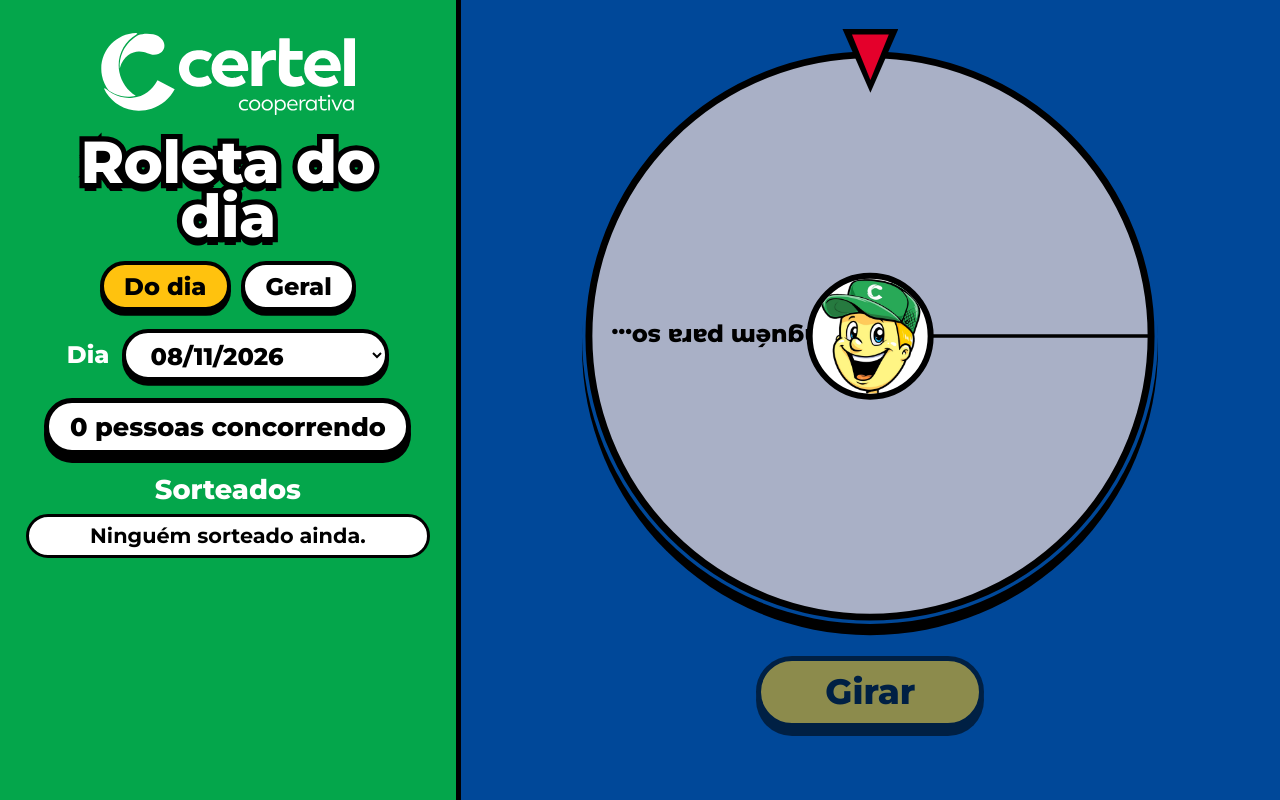
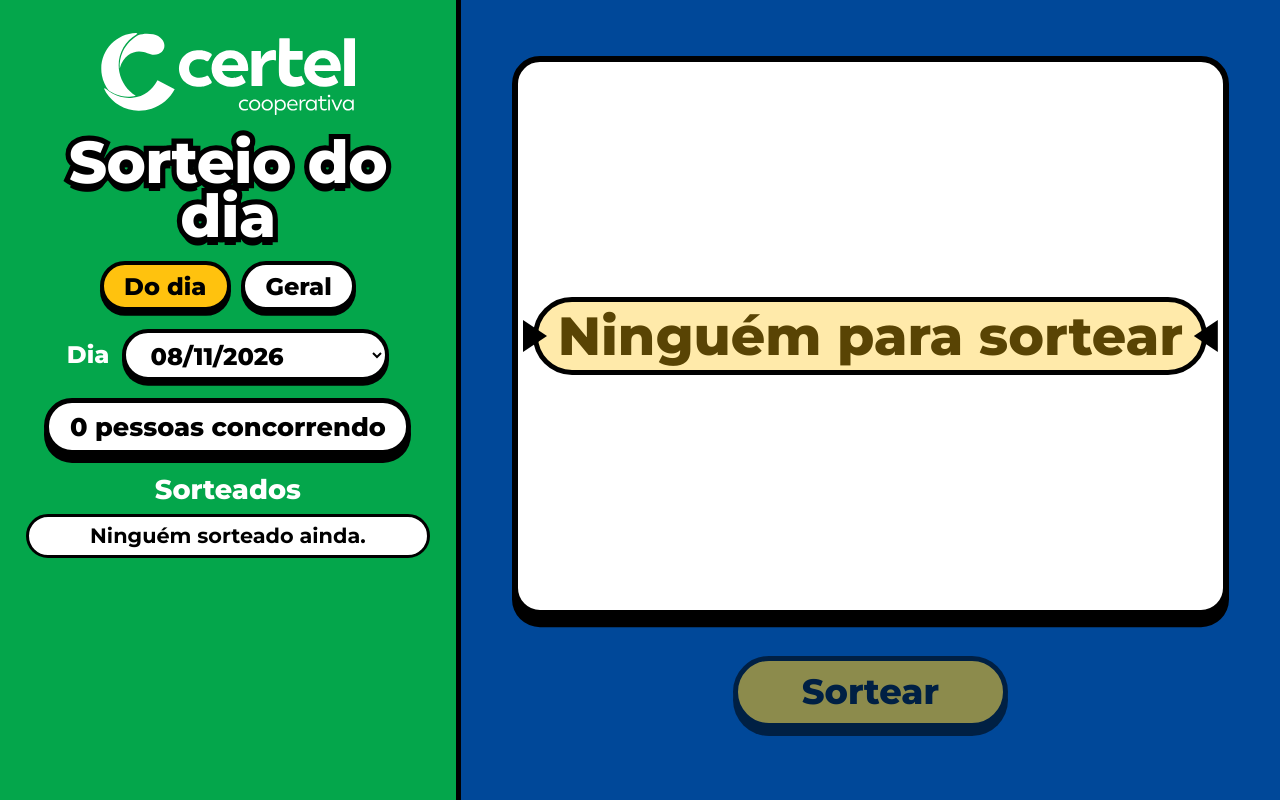
Before and after one commit to lucas-eduardo-abreu/certel-game, a Django app: page /roleta/ in a window 1280 px wide. Run offline with Django 5.2, Linux system fonts and the light colour scheme; the visitor is signed in with stand-in values (Sample User, id 1); data comes from the database, SQL or seed files in the repository; data that the repository does not hold is empty.

Commit message:
Ranking top 5, sorteio com nomes na vertical e opção de top N no geral
- Ranking mostra o top 5 (padrão novo e migração da configuração atual),
  com linhas maiores no telão.
- Sorteio troca a roda por uma janela onde os nomes passam na vertical e
  param no vencedor; telas renomeadas de "Roleta" para "Sorteio".
- Configuração "sorteio geral só entre o top": 0 = todos, N = só o top N
  do ranking concorre no sorteio geral.
- Comando limpar_dados: apaga jogadores, partidas e sorteios, com
  confirmação pelo nome do banco.

Co-Authored-By: Claude Opus 5.5 <noreply@anthropic.com>

```diff
--- a/jogo/api.py
+++ b/jogo/api.py
@@ -229,6 +229,12 @@ class RoletaView(APIView):
                 "dia": dia.isoformat() if dia else None,
                 "dias": [d.isoformat() for d in services.dias_com_partidas()],
                 "total": participantes.count(),
+                # Sorteio geral limitado ao top N do ranking (0 = todos).
+                "somente_top": (
+                    ConfiguracaoJogo.carregar().sorteio_geral_top
+                    if tipo == Sorteio.Tipo.GERAL
+                    else 0
+                ),
                 "nomes": nomes,
                 "sorteios": [_sorteio_json(s) for s in services.sorteios_realizados(tipo, dia)],
             }
--- a/jogo/static/jogo/css/roleta.css
+++ b/jogo/static/jogo/css/roleta.css
@@ -1,5 +1,5 @@
-/* Roleta de sorteio. Usa a mesma moldura do telão do ranking (ranking.css):
-   marca à esquerda, roda à direita. */
+/* Sorteio. Usa a mesma moldura do telão do ranking (ranking.css):
+   marca à esquerda, janela com os nomes à direita. */
 
 .roleta-marca {
   grid-template-rows: auto auto auto auto 1fr;
@@ -117,7 +117,7 @@
   font-size: 2vh;
 }
 
-/* Palco da roda */
+/* Palco do sorteio */
 .roleta-palco {
   display: grid;
   grid-template-rows: 1fr auto auto;
@@ -129,52 +129,97 @@
   background: radial-gradient(circle at 50% 40%, var(--azul) 0, var(--azul-escuro) 75%);
 }
 
-.roleta-roda {
+/* Janela do sorteio: 7 nomes visíveis, o do meio fica sob a mira amarela.
+   A faixa tem 8 linhas (uma a mais para o nome que está entrando). */
+.sorteio-janela {
   position: relative;
-  width: min(72vh, 56vw);
-  aspect-ratio: 1;
-}
-
-.roleta-roda canvas {
-  display: block;
-  width: 100%;
-  height: 100%;
-  border-radius: 50%;
+  width: min(110vh, 56vw);
+  height: min(70vh, 60vw);
+  overflow: hidden;
+  border: 0.8vh solid var(--preto);
+  border-radius: var(--raio);
+  background: var(--branco);
   box-shadow: 0 1.4vh 0 var(--preto);
 }
 
-/* Ponteiro no topo, apontando para baixo: triângulo preto com miolo vermelho. */
-.roleta-ponteiro {
+.sorteio-faixa {
   position: absolute;
-  top: -2.4vh;
-  left: 50%;
-  width: 7vh;
-  height: 8vh;
-  transform: translateX(-50%);
-  background: var(--preto);
-  clip-path: polygon(0 0, 100% 0, 50% 100%);
+  inset: 0 0 auto;
+  height: calc(100% * 8 / 7);
+  display: grid;
+  grid-template-rows: repeat(8, 1fr);
+  margin: 0;
+  padding: 0;
+  list-style: none;
+  will-change: transform;
+  -webkit-mask-image: linear-gradient(transparent 0, #000 22%, #000 66%, transparent 88%);
+  mask-image: linear-gradient(transparent 0, #000 22%, #000 66%, transparent 88%);
 }
 
-.roleta-ponteiro::after {
+.sorteio-faixa li {
+  display: grid;
+  place-items: center;
+  padding: 0 3vw;
+  overflow: hidden;
+  color: #5b647c;
+  font-size: min(5vh, 3vw);
+  font-weight: 800;
+  line-height: 1;
+  white-space: nowrap;
+  text-overflow: ellipsis;
+}
+
+.sorteio-faixa li.centro {
+  color: var(--preto);
+  font-size: min(7vh, 4.2vw);
+}
+
+/* Passando rápido: um leve borrão de movimento. */
+.sorteio-janela.rapido .sorteio-faixa li {
+  filter: blur(0.15vh);
+}
+
+.sorteio-mira {
+  position: absolute;
+  left: 1.2vw;
+  right: 1.2vw;
+  top: calc(100% * 3 / 7);
+  height: calc(100% / 7);
+  border: 0.7vh solid var(--preto);
+  border-radius: 999px;
+  background: rgba(255, 194, 14, 0.35);
+  pointer-events: none;
+}
+
+/* Setas pretas dos dois lados da mira. */
+.sorteio-mira::before,
+.sorteio-mira::after {
   content: "";
   position: absolute;
-  inset: 0.7vh 1.2vh 1.6vh;
-  background: var(--perigo);
-  clip-path: polygon(0 0, 100% 0, 50% 100%);
+  top: 50%;
+  width: 3vh;
+  height: 4vh;
+  transform: translateY(-50%);
+  background: var(--preto);
 }
 
-.roleta-centro {
-  position: absolute;
-  left: 50%;
-  top: 50%;
-  width: 22%;
-  aspect-ratio: 1;
-  transform: translate(-50%, -50%);
-  border: 0.8vh solid var(--preto);
-  border-radius: 50%;
-  background: var(--branco);
-  object-fit: contain;
-  pointer-events: none;
+.sorteio-mira::before {
+  left: -1.2vw;
+  clip-path: polygon(0 0, 100% 50%, 0 100%);
+}
+
+.sorteio-mira::after {
+  right: -1.2vw;
+  clip-path: polygon(100% 0, 0 50%, 100% 100%);
+}
+
+.sorteio-janela.parou .sorteio-mira {
+  background: var(--amarelo);
+  animation: sorteio-piscar 0.5s ease-in-out 3;
+}
+
+@keyframes sorteio-piscar {
+  50% { background: rgba(255, 194, 14, 0.35); }
 }
 
 .roleta-girar {
@@ -240,10 +285,10 @@
 @media (orientation: portrait) {
   .roleta-marca .telao-topo .logo-certel { width: 20vh; }
   .roleta-ganhadores { display: none; }
-  .roleta-roda { width: min(46vh, 88vw); }
+  .sorteio-janela { width: 88vw; height: min(48vh, 110vw); }
 }
 
-/* Celular e tablet pequeno: roda em cima, controles e sorteados embaixo, com
+/* Celular e tablet pequeno: janela em cima, controles e sorteados embaixo, com
    rolagem. A moldura geral (menu, rolagem) vem de ranking.css. */
 @media (max-width: 820px), (max-height: 500px) {
   .roleta-marca {
@@ -295,11 +340,17 @@
     padding: 36px 16px 16px;
   }
 
-  .roleta-roda { width: min(88vw, 420px, 70vh); }
-  .roleta-roda canvas { box-shadow: 0 8px 0 var(--preto); }
-  .roleta-ponteiro { top: -18px; width: 44px; height: 50px; }
-  .roleta-ponteiro::after { inset: 5px 8px 11px; }
-  .roleta-centro { border-width: 5px; }
+  .sorteio-janela {
+    width: min(100%, 520px);
+    height: min(60vh, 380px);
+    border-width: 5px;
+    box-shadow: 0 8px 0 var(--preto);
+  }
+  .sorteio-faixa li { padding: 0 24px; font-size: 18px; }
+  .sorteio-faixa li.centro { font-size: 24px; }
+  .sorteio-mira { left: 10px; right: 10px; border-width: 4px; }
+  .sorteio-mira::before { left: -10px; width: 14px; height: 20px; }
+  .sorteio-mira::after { right: -10px; width: 14px; height: 20px; }
 
   .roleta-girar { min-height: 64px; padding: 0 40px; font-size: 28px; }
   .roleta-erro { min-height: 0; font-size: 16px; }
@@ -312,10 +363,9 @@
   .roleta-resultado .botao { min-height: 60px; font-size: 26px; }
 }
 
-/* Celular deitado: roda menor para caber junto com o botão Girar. */
+/* Celular deitado: janela mais baixa para caber junto com o botão Sortear. */
 @media (max-height: 500px) {
   .roleta-palco { padding-top: 26px; gap: 10px; }
-  .roleta-roda { width: min(88vw, 52vh); }
-  .roleta-ponteiro { top: -14px; width: 34px; height: 40px; }
+  .sorteio-janela { height: 58vh; }
   .roleta-girar { min-height: 52px; font-size: 24px; }
 }
--- a/jogo/static/jogo/js/roleta.js
+++ b/jogo/static/jogo/js/roleta.js
@@ -1,7 +1,8 @@
-/* Roleta de sorteio do telão.
-   O vencedor é sorteado no servidor (POST /api/roleta/); a tela só gira a roda
-   até o nome que veio na resposta. Tipos: "diario" (quem jogou no dia escolhido)
-   e "geral" (todos). Quem já foi sorteado não entra de novo no mesmo sorteio. */
+/* Sorteio do telão: os nomes passam na vertical e param no vencedor.
+   O vencedor é sorteado no servidor (POST /api/roleta/); a tela só anima a
+   faixa até o nome que veio na resposta. Tipos: "diario" (quem jogou no dia
+   escolhido) e "geral" (todos). Quem já foi sorteado não entra de novo no
+   mesmo sorteio. */
 (function () {
   'use strict';
 
@@ -11,24 +12,19 @@
   var csrf = meta ? meta.content : '';
 
   var ATUALIZAR_MS = 15000;
-  var MIN_FATIAS = 8;
-  var GIRO_LIVRE_MS = 1200;          // giro mínimo antes de começar a frear
-  var VELOCIDADE = 2.2 * 2 * Math.PI; // rad/s no giro livre
-  var VOLTAS_FREANDO = 4;
-  var CORES = [
-    { fundo: '#04a64b', texto: '#ffffff' },
-    { fundo: '#004899', texto: '#ffffff' },
-    { fundo: '#ffc20e', texto: '#000000' },
-    { fundo: '#ffffff', texto: '#000000' }
-  ];
+  var LINHAS = 7;              // nomes visíveis na janela (ímpar)
+  var CENTRO = (LINHAS - 1) / 2;
+  var GIRO_LIVRE_MS = 1500;    // tempo mínimo passando rápido antes de frear
+  var VELOCIDADE = 16;         // nomes por segundo no giro livre
+  var LINHAS_FREANDO = 30;     // quantos nomes ainda passam enquanto freia
 
-  var canvas = $('#roleta-canvas');
-  var ctx = canvas.getContext('2d');
+  var janela = $('#sorteio-janela');
+  var faixa = $('#sorteio-faixa');
   var estado = {
     tipo: dados.tipo,
     dia: null, // sem dia, o servidor usa hoje (fuso do evento)
-    fatias: [],
-    angulo: 0,
+    nomes: [],
+    pos: 0,    // qual nome está no topo da janela (a fração é quanto já subiu)
     girando: false
   };
 
@@ -38,6 +34,8 @@
     if (texto !== undefined) { el.textContent = texto; }
     return el;
   }
+
+  function modulo(a, n) { return ((a % n) + n) % n; }
 
   function diaFormatado(iso) {
     var p = iso.split('-');
@@ -66,68 +64,36 @@
     });
   }
 
-  /* ---------------- Desenho da roda ---------------- */
+  /* ---------------- Faixa de nomes ----------------
+     Uma faixa "infinita": só existem LINHAS + 1 elementos, e a cada quadro
+     eles recebem os nomes a partir de `estado.pos`. O nome da linha CENTRO
+     é o que fica sob a mira. */
 
-  function ajustarCanvas() {
-    var lado = canvas.getBoundingClientRect().width;
-    var escala = window.devicePixelRatio || 1;
-    canvas.width = Math.round(lado * escala);
-    canvas.height = Math.round(lado * escala);
-    desenhar();
+  function montarLinhas() {
+    faixa.textContent = '';
+    for (var i = 0; i <= LINHAS; i++) { faixa.appendChild(elemento('li')); }
   }
 
   function desenhar() {
-    var tamanho = canvas.width;
-    var raio = tamanho / 2;
-    var borda = Math.max(4, tamanho * 0.012);
-    ctx.clearRect(0, 0, tamanho, tamanho);
-    ctx.save();
-    ctx.translate(raio, raio);
-
-    var fatias = estado.fatias.length ? estado.fatias : ['Ninguém para sortear'];
-    var passo = 2 * Math.PI / fatias.length;
-    var r = raio - borda;
-    var fonte = Math.max(12, Math.min(r * 0.085, r * passo * 0.42));
-    ctx.font = '800 ' + fonte + 'px Boston, Montserrat, "Segoe UI", Arial, sans-serif';
-    ctx.textBaseline = 'middle';
-    ctx.textAlign = 'right';
-
-    fatias.forEach(function (nome, i) {
-      var inicio = estado.angulo + i * passo;
-      var cor = estado.fatias.length ? CORES[i % CORES.length] : { fundo: '#a9b0c6', texto: '#000000' };
-      // Com número ímpar de fatias, evita duas fatias da mesma cor lado a lado.
-      if (estado.fatias.length && i === fatias.length - 1 && i % CORES.length === 0) { cor = CORES[2]; }
-      ctx.beginPath();
-      ctx.moveTo(0, 0);
-      ctx.arc(0, 0, r, inicio, inicio + passo);
-      ctx.closePath();
-      ctx.fillStyle = cor.fundo;
-      ctx.fill();
-      ctx.lineWidth = borda * 0.5;
-      ctx.strokeStyle = '#000000';
-      ctx.stroke();
-
-      ctx.save();
-      ctx.rotate(inicio + passo / 2);
-      ctx.fillStyle = cor.texto;
-      var texto = nome.length > 16 ? nome.slice(0, 15) + '…' : nome;
-      ctx.fillText(texto, r * 0.92, 0);
-      ctx.restore();
-    });
-
-    ctx.beginPath();
-    ctx.arc(0, 0, r, 0, 2 * Math.PI);
-    ctx.lineWidth = borda;
-    ctx.strokeStyle = '#000000';
-    ctx.stroke();
-    ctx.restore();
+    var linhas = faixa.children;
+    var nomes = estado.nomes;
+    var base = Math.floor(estado.pos);
+    var fracao = estado.pos - base;
+    var noMeio = CENTRO + (fracao >= 0.5 ? 1 : 0);
+    for (var i = 0; i < linhas.length; i++) {
+      var texto = '';
+      if (nomes.length) { texto = nomes[modulo(base + i, nomes.length)]; }
+      else if (i === CENTRO) { texto = 'Ninguém para sortear'; }
+      linhas[i].textContent = texto;
+      linhas[i].classList.toggle('centro', i === noMeio);
+    }
+    // Cada linha ocupa 1/(LINHAS + 1) da altura da faixa.
+    faixa.style.transform = 'translateY(' + (-fracao * 100 / (LINHAS + 1)) + '%)';
   }
 
-  /* Monta as fatias: repete os nomes até um mínimo, para a roda não ficar vazia. */
-  function montarFatias(nomes) {
-    var fatias = nomes.slice();
-    while (fatias.length && fatias.length < MIN_FATIAS) { fatias = fatias.concat(nomes); }
-    estado.fatias = fatias.slice(0, Math.max(MIN_FATIAS, nomes.length));
+  function montarNomes(nomes) {
+    estado.nomes = nomes.slice();
+    estado.pos = estado.nomes.length ? modulo(Math.round(estado.pos), estado.nomes.length) : 0;
     desenhar();
   }
 
@@ -172,15 +138,17 @@
     estado.dia = corpo.dia;
     if (corpo.tipo === 'diario') { desenharDias(corpo.dias); }
     var total = corpo.total;
-    $('#roleta-total').textContent = total === 1
+    var texto = total === 1
       ? '1 pessoa concorrendo'
       : total.toLocaleString('pt-BR') + ' pessoas concorrendo';
+    if (corpo.somente_top) { texto += ' · top ' + corpo.somente_top + ' do ranking'; }
+    $('#roleta-total').textContent = texto;
     desenharGanhadores(corpo.sorteios);
-    montarFatias(corpo.nomes);
+    montarNomes(corpo.nomes);
     $('#roleta-girar').disabled = !total;
   }
 
-  /* Não redesenha durante o giro nem com o vencedor na tela (a roda fica parada nele). */
+  /* Não redesenha durante o sorteio nem com o vencedor na tela (a faixa fica parada nele). */
   function ocupado() {
     return estado.girando || !$('#roleta-resultado').hidden;
   }
@@ -192,7 +160,7 @@
       .catch(function (erro) { $('#roleta-erro').textContent = erro.message; });
   }
 
-  /* ---------------- Giro ---------------- */
+  /* ---------------- Sorteio ---------------- */
 
   function animar(passo) {
     return new Promise(function (resolver) {
@@ -208,37 +176,34 @@
     });
   }
 
-  /* Ângulo final para que o meio da fatia `indice` pare sob o ponteiro (topo). */
-  function anguloAlvo(indice) {
-    var passo = 2 * Math.PI / estado.fatias.length;
-    var folga = (Math.random() - 0.5) * passo * 0.6;
-    var alvo = -Math.PI / 2 - (indice + 0.5) * passo + folga;
-    var minimo = estado.angulo + VOLTAS_FREANDO * 2 * Math.PI;
-    while (alvo < minimo) { alvo += 2 * Math.PI; }
-    return alvo;
+  /* Posição final (inteira) que deixa o nome `indice` sob a mira. */
+  function posicaoAlvo(indice) {
+    var alvo = Math.ceil(estado.pos + LINHAS_FREANDO);
+    return alvo + modulo(indice - CENTRO - alvo, estado.nomes.length);
   }
 
   /* Freia da velocidade atual até `alvo` com ease-out cúbico (a derivada inicial casa com o giro livre). */
   function frearAte(alvo) {
-    var inicio = estado.angulo;
+    var inicio = estado.pos;
     var distancia = alvo - inicio;
     var duracao = 3 * distancia / VELOCIDADE;
     var t0 = null;
     return animar(function (agora) {
       if (t0 === null) { t0 = agora; }
       var t = Math.min(1, (agora - t0) / 1000 / duracao);
-      estado.angulo = inicio + distancia * (1 - Math.pow(1 - t, 3));
+      estado.pos = inicio + distancia * (1 - Math.pow(1 - t, 3));
+      janela.classList.toggle('rapido', t < 0.45);
       return t < 1;
     });
   }
 
-  /* Coloca o vencedor em uma fatia (se já estiver na roda, usa uma das dele). */
-  function fatiaDoVencedor(nome) {
+  /* Garante o vencedor na faixa (a lista é uma amostra) e devolve a posição dele. */
+  function indiceDoVencedor(nome) {
     var indices = [];
-    estado.fatias.forEach(function (n, i) { if (n === nome) { indices.push(i); } });
+    estado.nomes.forEach(function (n, i) { if (n === nome) { indices.push(i); } });
     if (indices.length) { return indices[Math.floor(Math.random() * indices.length)]; }
-    var indice = Math.floor(Math.random() * estado.fatias.length);
-    estado.fatias[indice] = nome;
+    var indice = Math.floor(Math.random() * estado.nomes.length);
+    estado.nomes[indice] = nome;
     return indice;
   }
 
@@ -251,20 +216,22 @@
     $('#roleta-resultado-fechar').focus();
   }
 
-  // No celular a página rola: traz a roda inteira para a tela antes de girar.
-  function mostrarRoda() {
-    var caixa = $('.roleta-roda').getBoundingClientRect();
+  // No celular a página rola: traz a janela inteira para a tela antes de sortear.
+  function mostrarJanela() {
+    var caixa = janela.getBoundingClientRect();
     if (caixa.top < 0 || caixa.bottom > window.innerHeight) {
-      $('.roleta-roda').scrollIntoView({ block: 'center', behavior: 'smooth' });
+      janela.scrollIntoView({ block: 'center', behavior: 'smooth' });
     }
   }
 
-  function girar() {
-    if (estado.girando || !estado.fatias.length) { return; }
+  function sortear() {
+    if (estado.girando || !estado.nomes.length) { return; }
     estado.girando = true;
     $('#roleta-girar').disabled = true;
     $('#roleta-erro').textContent = '';
-    mostrarRoda();
+    janela.classList.remove('parou');
+    janela.classList.add('rapido');
+    mostrarJanela();
 
     var resposta = null;
     var inicio = performance.now();
@@ -273,22 +240,25 @@
       body: JSON.stringify({ tipo: estado.tipo, dia: estado.dia })
     }).then(function (corpo) { resposta = { ok: corpo.sorteio }; }, function (erro) { resposta = { erro: erro }; });
 
-    // Gira livre até o servidor responder (e por um tempo mínimo).
+    // Os nomes passam rápido até o servidor responder (e por um tempo mínimo).
     animar(function (agora, dt) {
-      estado.angulo += VELOCIDADE * dt;
+      estado.pos += VELOCIDADE * dt;
       return !(resposta && agora - inicio >= GIRO_LIVRE_MS);
     })
       .then(function () { return pedido; })
       .then(function () {
         if (resposta.erro) {
           $('#roleta-erro').textContent = resposta.erro.message;
-          return frearAte(estado.angulo + 2 * Math.PI);
+          return frearAte(Math.ceil(estado.pos + 6));
         }
-        var indice = fatiaDoVencedor(resposta.ok.nome_curto);
-        return frearAte(anguloAlvo(indice)).then(function () { mostrarVencedor(resposta.ok); });
+        var indice = indiceDoVencedor(resposta.ok.nome_curto);
+        return frearAte(posicaoAlvo(indice)).then(function () {
+          janela.classList.add('parou');
+          mostrarVencedor(resposta.ok);
+        });
       })
       .then(function () {
-        estado.angulo %= 2 * Math.PI;
+        janela.classList.remove('rapido');
         estado.girando = false;
         $('#roleta-girar').disabled = false;
         return atualizar();
@@ -298,7 +268,7 @@
   /* ---------------- Ligações ---------------- */
 
   function iniciar() {
-    var titulos = { diario: 'Roleta do dia', geral: 'Roleta geral' };
+    var titulos = { diario: 'Sorteio do dia', geral: 'Sorteio geral' };
     $('#roleta-titulo').textContent = titulos[estado.tipo];
     document.title = titulos[estado.tipo] + ' — ' + document.title.split(' — ').pop();
     $('#roleta-dia-campo').hidden = estado.tipo !== 'diario';
@@ -317,15 +287,16 @@
       estado.dia = evento.target.value;
       atualizar();
     });
-    $('#roleta-girar').addEventListener('click', girar);
+    $('#roleta-girar').addEventListener('click', sortear);
     $('#roleta-resultado-fechar').addEventListener('click', function () {
       $('#roleta-resultado').hidden = true;
+      janela.classList.remove('parou');
       $('#roleta-girar').focus();
       atualizar();
     });
 
-    window.addEventListener('resize', ajustarCanvas);
-    ajustarCanvas();
+    montarLinhas();
+    desenhar();
     atualizar();
     setInterval(atualizar, ATUALIZAR_MS);
   }
--- a/jogo/templates/jogo/partes/navegacao_telao.html
+++ b/jogo/templates/jogo/partes/navegacao_telao.html
@@ -1,8 +1,8 @@
 {# Menu do telão: aparece ao mexer o mouse e some sozinho (telao.js). #}
 <nav class="telao-nav" id="telao-nav" aria-label="Telas do telão">
   <a href="{% url 'jogo:ranking' %}"{% if request.resolver_match.url_name == 'ranking' %} aria-current="page"{% endif %}>Ranking</a>
-  <a href="{% url 'jogo:roleta' %}"{% if request.resolver_match.url_name == 'roleta' and tipo == 'diario' %} aria-current="page"{% endif %}>Roleta do dia</a>
-  <a href="{% url 'jogo:roleta' %}?tipo=geral"{% if request.resolver_match.url_name == 'roleta' and tipo == 'geral' %} aria-current="page"{% endif %}>Roleta geral</a>
+  <a href="{% url 'jogo:roleta' %}"{% if request.resolver_match.url_name == 'roleta' and tipo == 'diario' %} aria-current="page"{% endif %}>Sorteio do dia</a>
+  <a href="{% url 'jogo:roleta' %}?tipo=geral"{% if request.resolver_match.url_name == 'roleta' and tipo == 'geral' %} aria-current="page"{% endif %}>Sorteio geral</a>
   {% if user.is_staff %}<a href="{% url 'admin:index' %}">Admin</a>{% endif %}
   <form method="post" action="{% url 'jogo:sair' %}">{% csrf_token %}<button type="submit">Sair</button></form>
 </nav>
--- a/jogo/templates/jogo/roleta.html
+++ b/jogo/templates/jogo/roleta.html
@@ -1,6 +1,6 @@
 {% extends "jogo/base.html" %}
 {% load static %}
-{% block titulo %}Roleta — {{ titulo }}{% endblock %}
+{% block titulo %}Sorteio — {{ titulo }}{% endblock %}
 {% block estilos %}
   <meta name="csrf-token" content="{{ csrf_token }}">
   <link rel="stylesheet" href="{% static 'jogo/css/ranking.css' %}">
@@ -12,7 +12,7 @@
   <aside class="telao-marca roleta-marca">
     <div class="telao-topo">
       <img class="logo-certel" src="{% static 'jogo/img/logo_certel_branco.svg' %}" alt="Certel Cooperativa">
-      <h1 class="titulo-traco" id="roleta-titulo">Roleta</h1>
+      <h1 class="titulo-traco" id="roleta-titulo">Sorteio</h1>
     </div>
     <div class="roleta-abas" role="tablist" aria-label="Tipo de sorteio">
       <button type="button" role="tab" data-tipo="diario">Do dia</button>
@@ -29,12 +29,11 @@
     </section>
   </aside>
   <section class="roleta-palco">
-    <div class="roleta-roda">
-      <canvas id="roleta-canvas" aria-label="Roleta com os nomes dos participantes" role="img"></canvas>
-      <div class="roleta-ponteiro" aria-hidden="true"></div>
-      <img class="roleta-centro" src="{% static 'jogo/img/mascote_cabeca.png' %}" alt="">
+    <div class="sorteio-janela" id="sorteio-janela" role="img" aria-label="Nomes dos participantes passando">
+      <ul class="sorteio-faixa" id="sorteio-faixa" aria-hidden="true"></ul>
+      <div class="sorteio-mira" aria-hidden="true"></div>
     </div>
-    <button class="botao roleta-girar" type="button" id="roleta-girar">Girar</button>
+    <button class="botao roleta-girar" type="button" id="roleta-girar">Sortear</button>
     <p class="roleta-erro" id="roleta-erro" role="alert"></p>
   </section>
 </main>
```
Also changed, not shown: jogo/management/commands/limpar_dados.py (added, +55 -0 lines), jogo/models.py (+12 -1 lines), jogo/services.py (+9 -2 lines), jogo/static/jogo/css/ranking.css (+19 -18 lines), jogo/tests/test_comandos.py (+33 -3 lines), jogo/tests/test_roleta.py (+27 -1 lines), README.md, jogo/migrations/0008_ranking_top_5.py (added), jogo/migrations/0009_sorteio_geral_top.py (added).
